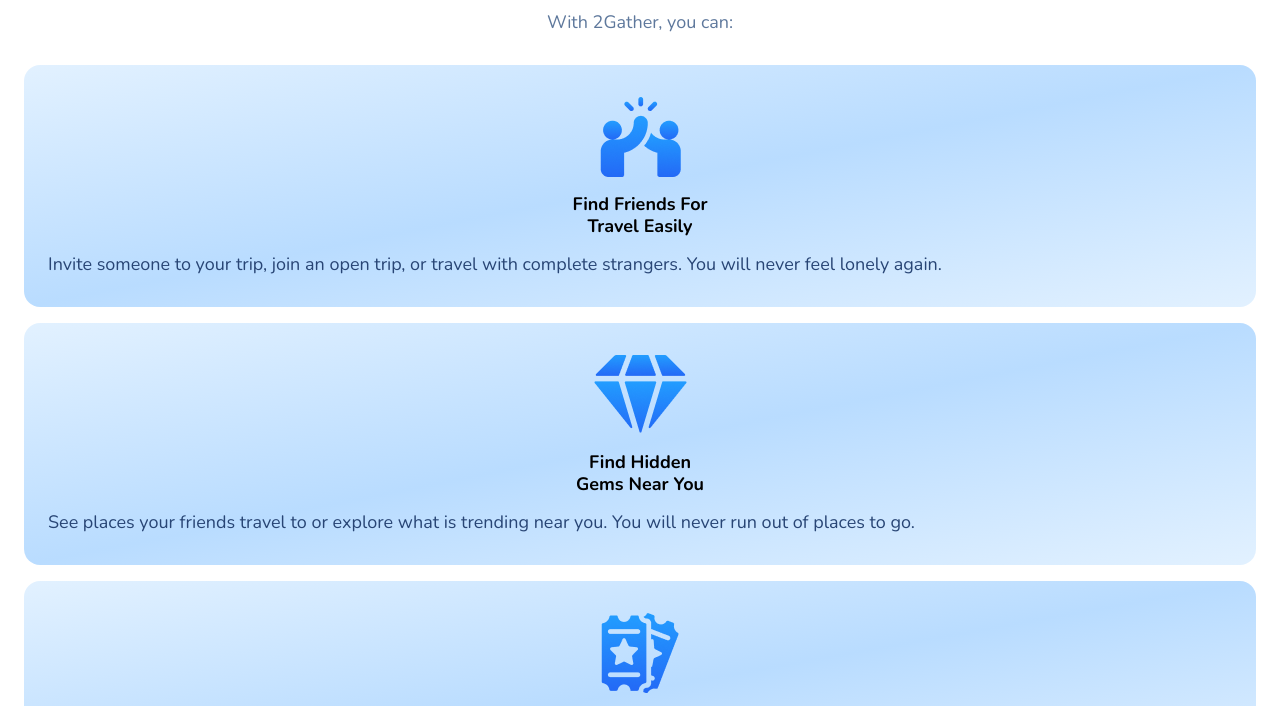
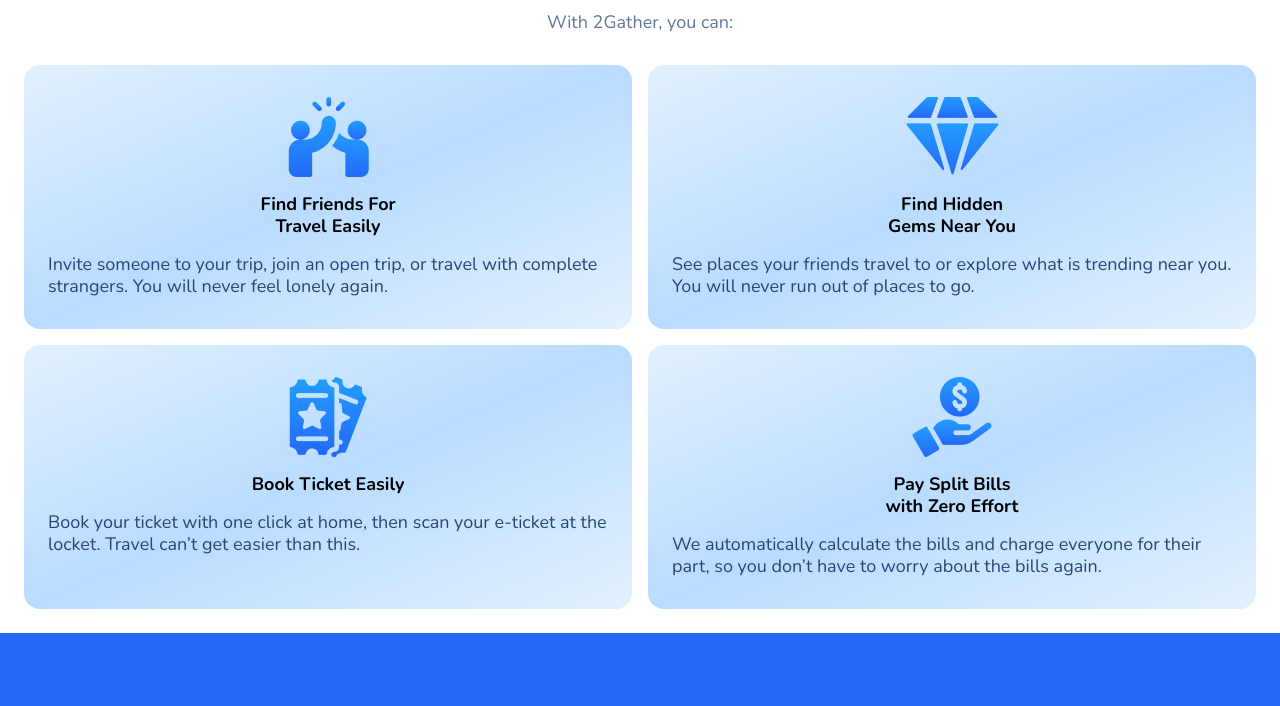
Before and after one commit to ashidiqidimas/2gather-landing-page, a website: page index.html in a window 1280 px wide. Shown: the part 969-1675 px from the top of the page. Drawn offline with nearby package versions, Linux system fonts and the light colour scheme.

Commit message:
Finished section 1 for tablet view

```diff
--- a/index.html
+++ b/index.html
@@ -95,8 +95,8 @@
                 <p class="text-body-2-sm text-textColor-tertiary">With 2Gather, you can:</p>
             </div>
             <div class="flex flex-col px-2 pt-8 gap-4">
-                <div class="flex flex-col gap-4 self-stretch">
-                    <div class="flex flex-col gap-4 px-6 py-8 items-start bg-gradient-to-br from-primaryColor-50 to-primaryColor-50 via-primaryColor-100 rounded-2xl">
+                <div class="flex flex-col tablet:flex-row gap-4 self-stretch">
+                    <div class="flex flex-col tablet:basis-1/2 gap-4 px-6 py-8 items-start bg-gradient-to-br from-primaryColor-50 to-primaryColor-50 via-primaryColor-100 rounded-2xl">
                         <div class="flex flex-col gap-4 self-stretch items-center text-center">
                             <img class="h-20 object-contain" src="images/find-friend-icon.png"
                                  alt="find friends for travel icon">
@@ -105,7 +105,7 @@
                         <p class="text-body-2-sm text-textColor-secondary">Invite someone to your trip, join an open
                             trip, or travel with complete strangers. You will never feel lonely again.</p>
                     </div>
-                    <div class="flex flex-col gap-4 px-6 py-8 items-start bg-gradient-to-br from-primaryColor-50 to-primaryColor-50 via-primaryColor-100 rounded-2xl">
+                    <div class="flex flex-col tablet:basis-1/2 gap-4 px-6 py-8 items-start bg-gradient-to-br from-primaryColor-50 to-primaryColor-50 via-primaryColor-100 rounded-2xl">
                         <div class="flex flex-col gap-4 self-stretch items-center text-center">
                             <img class="h-20 object-contain" src="images/diamond-icon.png"
                                  alt="find hidden gems icon">
@@ -115,8 +115,8 @@
                             what is trending near you. You will never run out of places to go.</p>
                     </div>
                 </div>
-                <div class="flex flex-col gap-4 self-stretch">
-                    <div class="flex flex-col gap-4 px-6 py-8 items-start bg-gradient-to-br from-primaryColor-50 to-primaryColor-50 via-primaryColor-100 rounded-2xl">
+                <div class="flex flex-col tablet:flex-row gap-4 self-stretch">
+                    <div class="flex flex-col tablet:basis-1/2 gap-4 px-6 py-8 items-start bg-gradient-to-br from-primaryColor-50 to-primaryColor-50 via-primaryColor-100 rounded-2xl">
                         <div class="flex flex-col gap-4 self-stretch items-center text-center">
                             <img class="h-20 object-contain" src="images/tickets-icon.png"
                                  alt="find friends for travel icon">
@@ -125,7 +125,7 @@
                         <p class="text-body-2-sm text-textColor-secondary">Book your ticket with one click at home, then
                             scan your e-ticket at the locket. Travel can’t get easier than this.</p>
                     </div>
-                    <div class="flex flex-col gap-4 px-6 py-8 items-start bg-gradient-to-br from-primaryColor-50 to-primaryColor-50 via-primaryColor-100 rounded-2xl">
+                    <div class="flex flex-col tablet:basis-1/2 gap-4 px-6 py-8 items-start bg-gradient-to-br from-primaryColor-50 to-primaryColor-50 via-primaryColor-100 rounded-2xl">
                         <div class="flex flex-col gap-4 self-stretch items-center text-center">
                             <img class="h-20 object-contain" src="images/income-icon.png"
                                  alt="find hidden gems icon">
```
Also changed, not shown: css/output.css.
